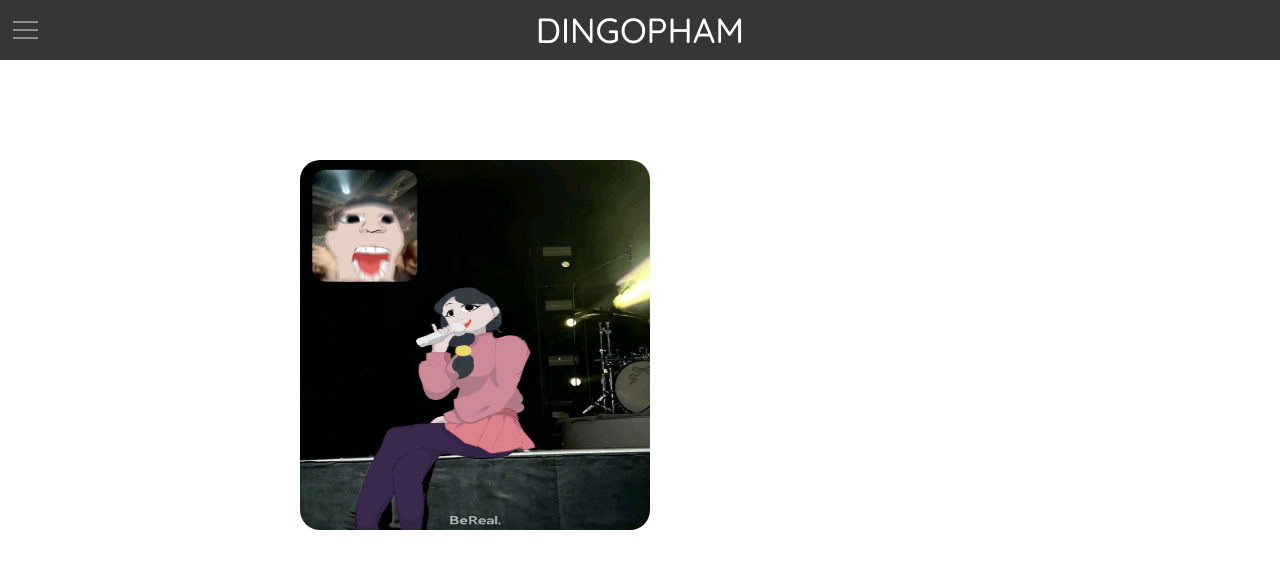
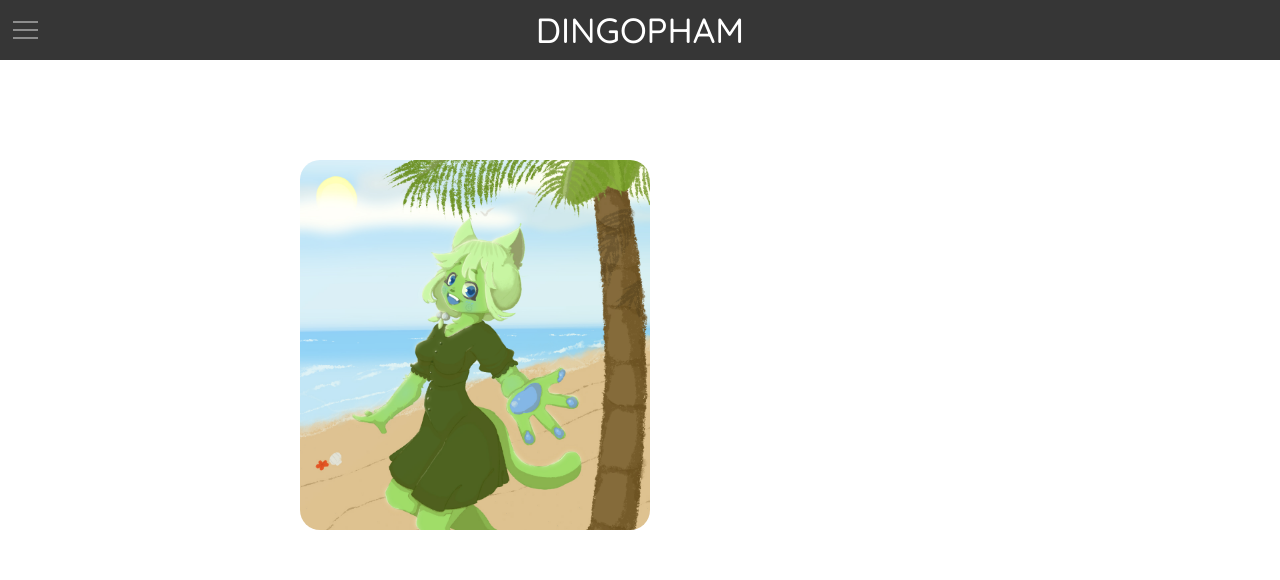
Before and after one commit to DingoPham/Old-Static-Website, a plain HTML site: page artwork.html in a window 1280 px wide. Shown: the top 580 px of the page. Drawn offline with Linux system fonts and the light colour scheme.

Commit message:
sfw img add

```diff
--- a/artwork.html
+++ b/artwork.html
@@ -48,6 +48,9 @@
         <div class="body">
             <div class="img-container" id="pageContent">
                 <!-- new image put in here -->
+                <div class="img-place">
+                    <img src="./imgFAW/LuverSummer.jpg">
+                </div>
                 <div class="img-place">
                     <img src="./imgFAW/beReal.jpg">
                 </div>
--- a/forArtwork.js
+++ b/forArtwork.js
@@ -14,6 +14,7 @@ function toggleNav() {
 // Page switch
 const images = [
     //new image put in here
+    "./imgFAW/LuverSummer.jpg",
     "./imgFAW/beReal.jpg",
     "./imgFAW/beach.jpg",
     "./imgFAW/jobs.jpg",
```
Also changed, not shown: imgFAW/LuverSummer.jpg (added).
